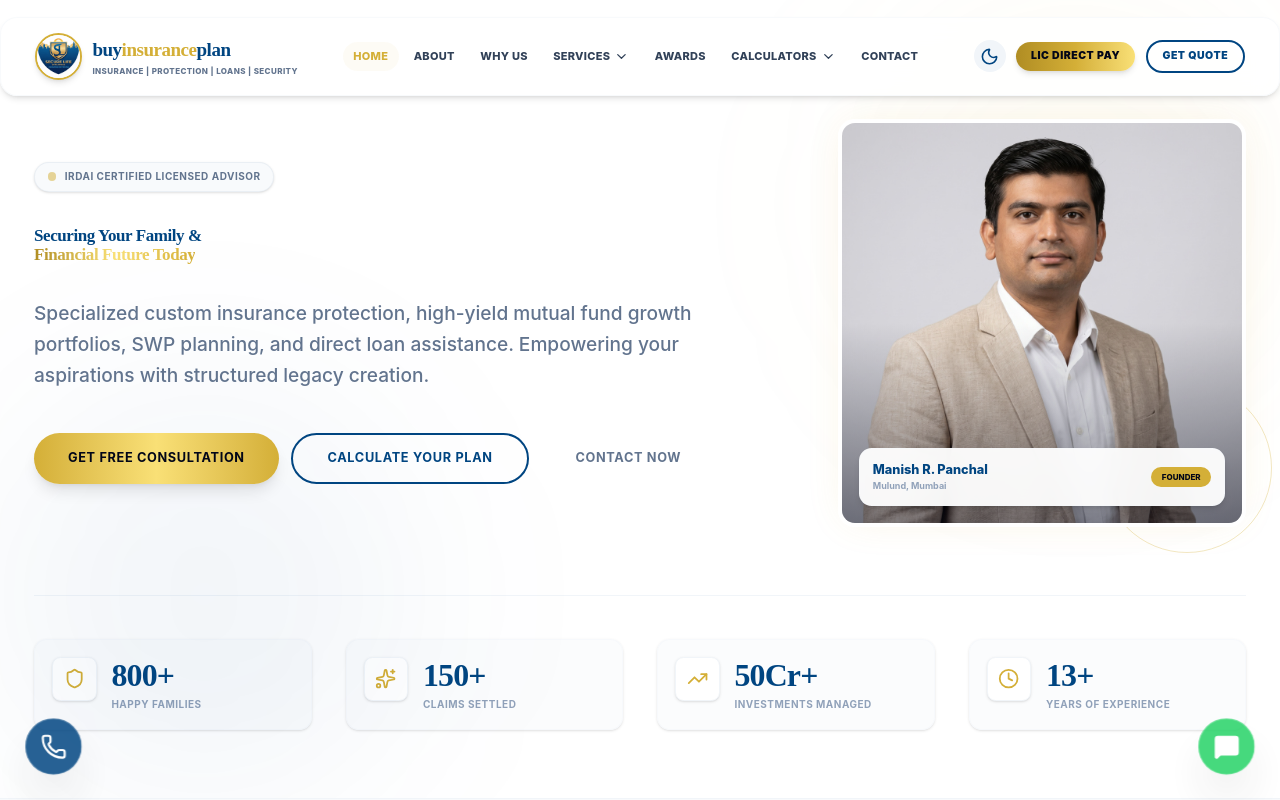
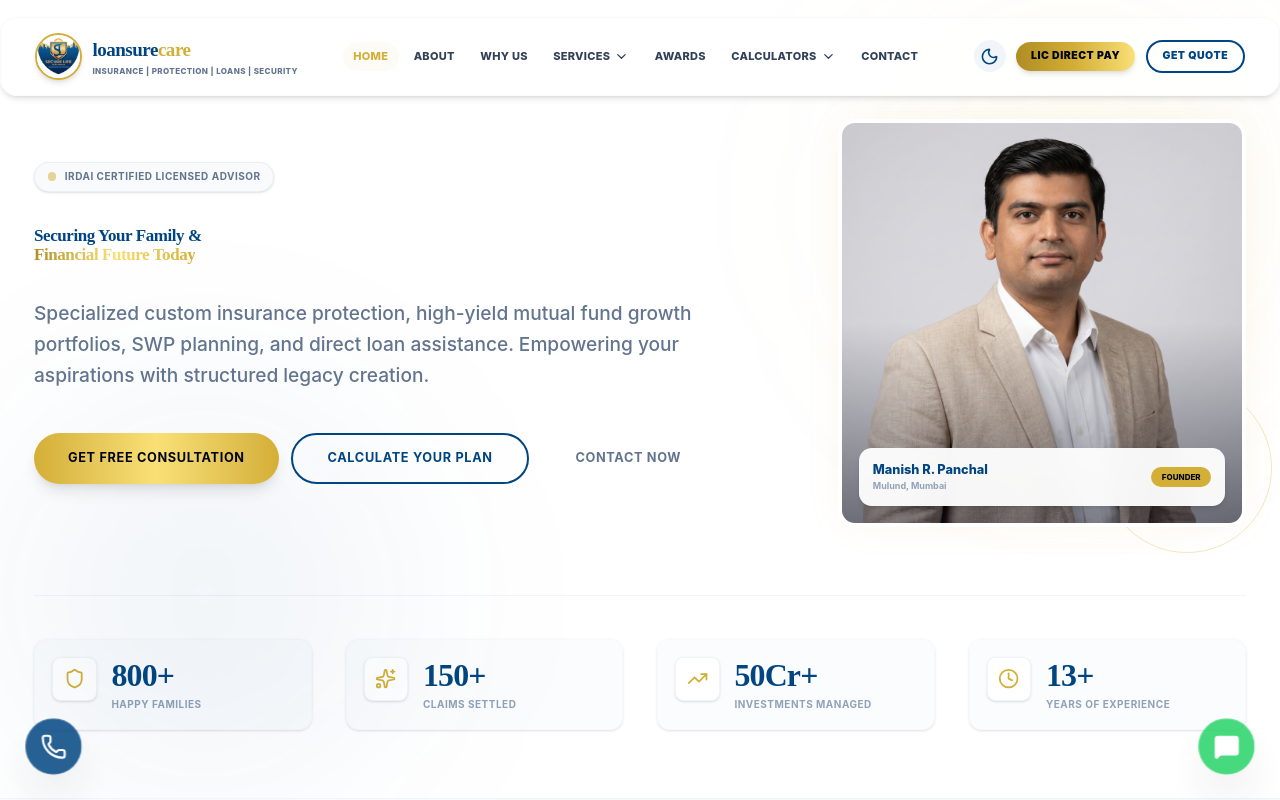
Before and after one commit to yashpanchal089/buyinsuranceplan, a React (Vite) app: page / in a window 1280 px wide. Shown: the top 800 px of the page. Built offline with nearby package versions, Linux system fonts and the light colour scheme.

Commit message:
Change company brand name from buyinsuranceplan to loansurecare across the website

```diff
--- a/index.html
+++ b/index.html
@@ -4,10 +4,10 @@
     <meta charset="UTF-8" />
     <link rel="icon" type="image/jpg" href="/images/logo_secure_life.jpg" />
     <meta name="viewport" content="width=device-width, initial-scale=1.0" />
-    <meta name="description" content="buyinsuranceplan - Premium Insurance & Wealth Advisory Services by Manish R. Panchal. Expert Term Plans, Mediclaim, Mutual Funds, SWP & Loans. Secure your future today." />
-    <meta name="keywords" content="buyinsuranceplan, Manish R Panchal, Secure Life Enterprise, Insurance Agent Mumbai, LIC Agent, Mutual Fund Advisor, SIP Calculator, Loan Assistance, Mediclaim Mumbai" />
+    <meta name="description" content="loansurecare - Premium Insurance & Wealth Advisory Services by Manish R. Panchal. Expert Term Plans, Mediclaim, Mutual Funds, SWP & Loans. Secure your future today." />
+    <meta name="keywords" content="loansurecare, Manish R Panchal, Secure Life Enterprise, Insurance Agent Mumbai, LIC Agent, Mutual Fund Advisor, SIP Calculator, Loan Assistance, Mediclaim Mumbai" />
     <meta name="author" content="Manish R. Panchal" />
-    <title>buyinsuranceplan | Manish R. Panchal | Premium Insurance & Wealth Management</title>
+    <title>loansurecare | Manish R. Panchal | Premium Insurance & Wealth Management</title>
   </head>
   <body>
     <div id="root"></div>
--- a/src/components/Layout/Footer.jsx
+++ b/src/components/Layout/Footer.jsx
@@ -42,7 +42,7 @@ const Footer = ({ onCalculatorSelect }) => {
               />
               <div className="flex flex-col">
                 <span className="text-xl font-extrabold tracking-tight font-display text-white">
-                  buy<span className="text-brand-gold">insurance</span>plan
+                  loansure<span className="text-brand-gold">care</span>
                 </span>
                 <span className="text-[8px] uppercase tracking-widest text-brand-gold font-bold">
                   Insurance | Protection | Loans | Security
@@ -186,7 +186,7 @@ const Footer = ({ onCalculatorSelect }) => {
 
         {/* Bottom Bar */}
         <div className="mt-6 pt-4 border-t border-slate-900/40 flex flex-col sm:flex-row justify-between items-center text-xs font-bold text-slate-500">
-          <p>© {currentYear} buyinsuranceplan. All Rights Reserved.</p>
+          <p>© {currentYear} loansurecare. All Rights Reserved.</p>
           <p className="mt-2 sm:mt-0 flex items-center space-x-1">
             <span>Insurance | Protection | Loans | Security</span>
           </p>
--- a/src/components/Layout/Navbar.jsx
+++ b/src/components/Layout/Navbar.jsx
@@ -117,7 +117,7 @@ const Navbar = ({ darkMode, toggleDarkMode, activeSection, onCalculatorSelect, o
             />
             <div className="flex flex-col shrink-0">
               <span className="text-base lg:text-[14.5px] xl:text-[19px] font-black tracking-tight font-display text-brand-blue dark:text-white flex items-center">
-                buy<span className="text-brand-gold">insurance</span>plan
+                loansure<span className="text-brand-gold">care</span>
               </span>
               <span className="text-[7.5px] lg:text-[7px] xl:text-[8px] uppercase tracking-wider text-slate-500 dark:text-slate-400 font-extrabold">
                 Insurance | Protection | Loans | Security
--- a/src/sections/Contact.jsx
+++ b/src/sections/Contact.jsx
@@ -44,7 +44,7 @@ const Contact = ({ prefilledService }) => {
 
   // WhatsApp quick trigger
   const handleWhatsAppChat = () => {
-    const text = encodeURIComponent("Hello Mr. Manish, I visited buyinsuranceplan and would like to schedule a free financial/insurance consultation. Please assist.");
+    const text = encodeURIComponent("Hello Mr. Manish, I visited loansurecare and would like to schedule a free financial/insurance consultation. Please assist.");
     window.open(`https://wa.me/918108801290?text=${text}`, '_blank');
   };
 
```
